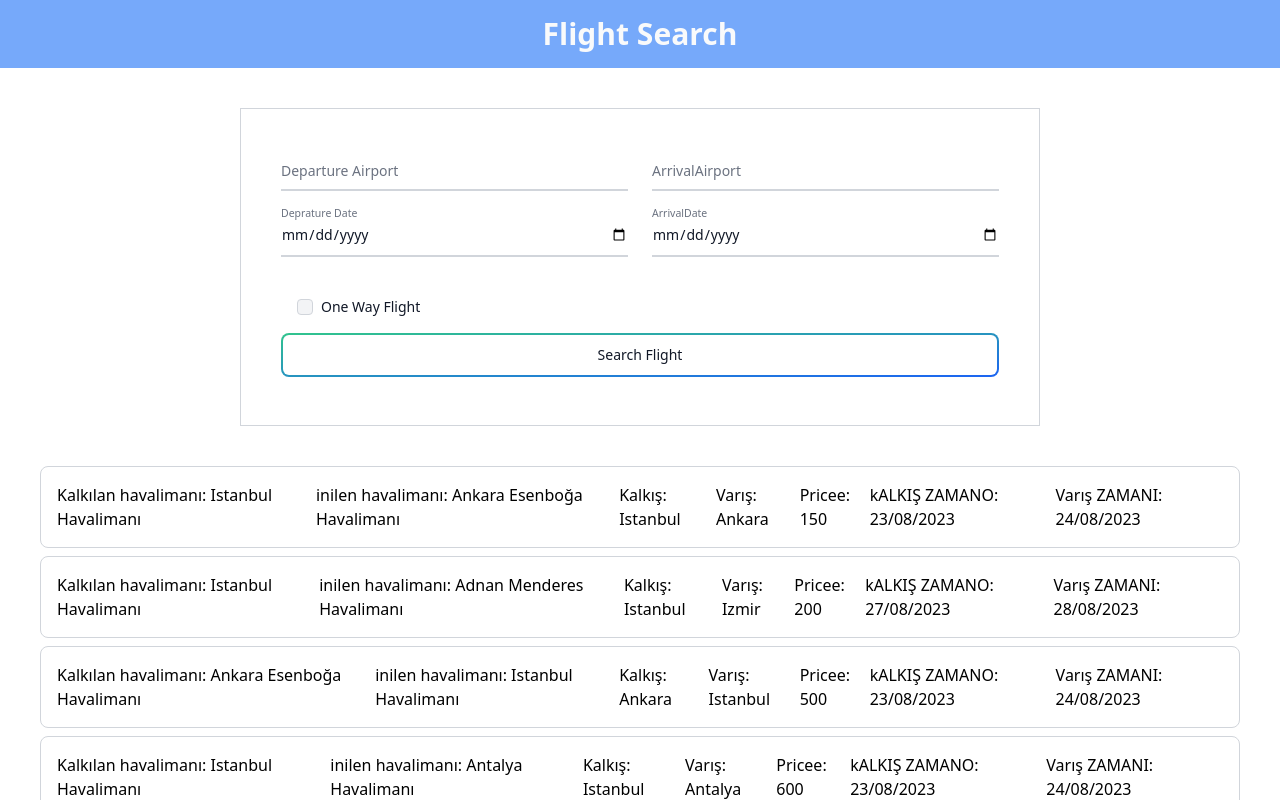
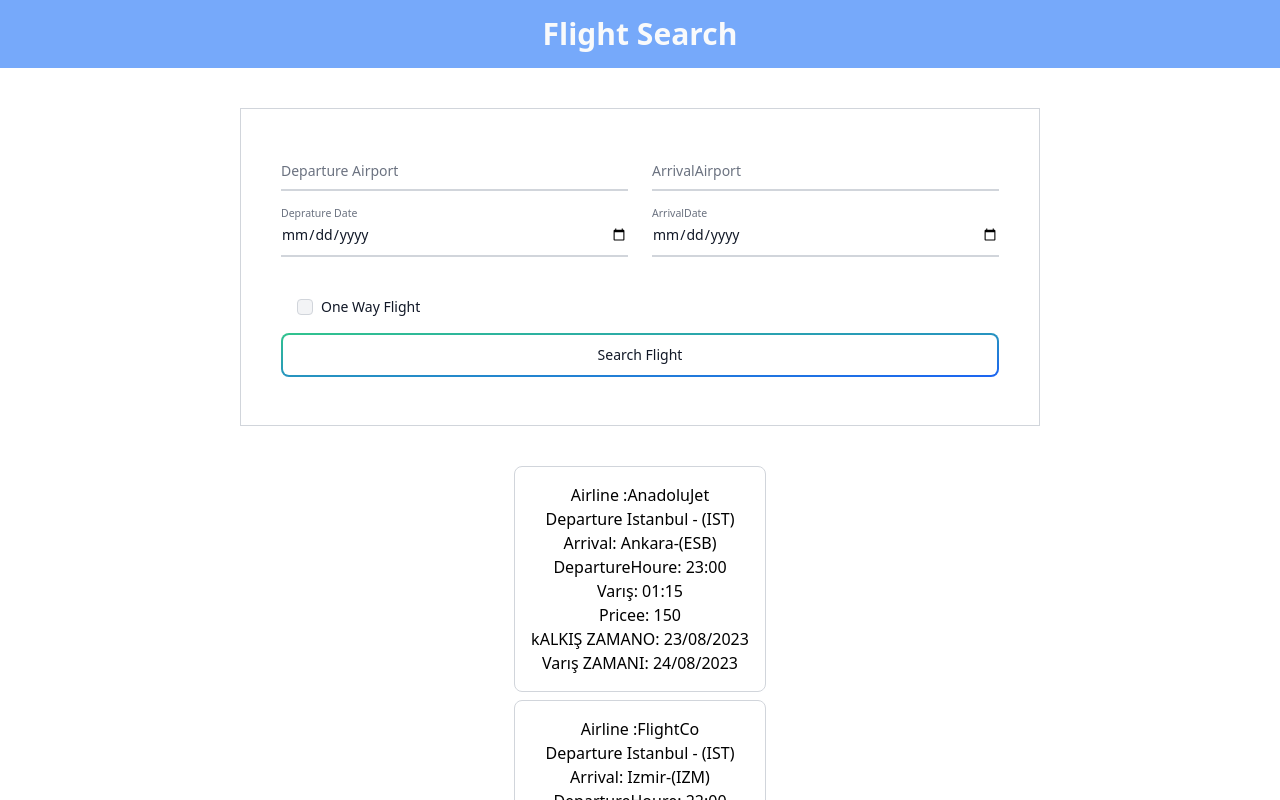
Before and after one commit to musayar9/FlightApp, a React (Create React App) app: page / in a window 1280 px wide. Shown: the top 800 px of the page. Built offline with nearby package versions, Linux system fonts and the light colour scheme; data requests are answered from the project's data file.

Commit message:
add departure hour

```diff
--- a/db.json
+++ b/db.json
@@ -2,7 +2,7 @@
   "flights": [
     {
       "id": 1,
-      "airline": "Example Airlines",
+      "airline": "AnadoluJet",
       "departureAirportCode": "IST",
       "arrivalAirportCode": "ESB",
       "departureAirport": "Istanbul Havalimanı",
@@ -11,6 +11,8 @@
       "arrivalCity": "Ankara",
       "departureTime": "2023-08-23",
       "arrivalTime": "2023-08-24",
+      "departureHour": "23:00",
+      "arrivalHour": "01:15",
       "price": 150
     },
     {
@@ -24,6 +26,8 @@
       "arrivalCity": "Izmir",
       "departureTime": "2023-08-27",
       "arrivalTime": "2023-08-28",
+      "departureHour": "22:00",
+      "arrivalHour": "01:00",
       "price": 200
     },
 
@@ -38,6 +42,8 @@
       "arrivalCity": "Istanbul",
       "departureTime": "2023-08-23",
       "arrivalTime": "2023-08-24",
+      "departureHour": "00:00",
+      "arrivalHour": "02:30",
       "price": 500
     },
     {
@@ -49,8 +55,10 @@
       "arrivalAirport": "Antalya Havalimanı",
       "departureCity": "Istanbul",
       "arrivalCity": "Antalya",
-      "departureTime": "2023-08-23",
+      "departureTime": "2023-08-24",
       "arrivalTime": "2023-08-24",
+      "departureHour": "09:00",
+      "arrivalHour": "12:00",
       "price": 600
     },
     {
@@ -64,6 +72,8 @@
       "arrivalCity": "Ankara",
       "departureTime": "2023-08-25",
       "arrivalTime": "2023-08-26",
+      "departureHour": "23:00",
+      "arrivalHour": "00:15",
       "price": 70
     },
     {
@@ -77,6 +87,8 @@
       "arrivalCity": "Adana",
       "departureTime": "2023-08-27",
       "arrivalTime": "2023-08-27",
+      "departureHour": "15:45",
+      "arrivalHour": "17:45",
       "price": 300
     },
 
@@ -91,6 +103,8 @@
       "arrivalCity": "Ankara",
       "departureTime": "2023-08-27",
       "arrivalTime": "2023-08-28",
+      "departureHour": "22:00",
+      "arrivalHour": "01:00",
       "price": 250
     },
 
@@ -105,6 +119,8 @@
       "arrivalCity": "Erzurum",
       "departureTime": "2023-08-25",
       "arrivalTime": "2023-08-26",
+      "departureHour": "21:30",
+      "arrivalHour": "01:30",
       "price": 900
     },
     {
@@ -118,6 +134,8 @@
       "arrivalCity": "Antalya",
       "departureTime": "2023-08-24",
       "arrivalTime": "2023-08-24",
+      "departureHour": "14:00",
+      "arrivalHour": "16:30",
       "price": 800
     }
   ]
--- a/package.json
+++ b/package.json
@@ -14,6 +14,7 @@
     "json-server": "^0.17.3",
     "react": "^18.2.0",
     "react-dom": "^18.2.0",
+    "react-icons": "^4.10.1",
     "react-redux": "^8.1.2",
     "react-scripts": "5.0.1",
     "web-vitals": "^2.1.4"
--- a/src/components/FlightSearchForm.js
+++ b/src/components/FlightSearchForm.js
@@ -81,8 +81,7 @@ function FlightSearchForm() {
       arrivalDate: e.target.checked ? "" : prevData.arrivalDate,
     }));
   };
-  const handleSearch = (e) => {
-  e.preventDefault()
+  const handleSearch = () => {
 
 if (
   searchData.departureAirport === "" ||
@@ -134,14 +133,10 @@ if (
 
   return (
     <div className="mx-auto flex flex-col items-center content-center mt-10 ">
+      <div
+        className="border border-gray-300 w-[800px] p-10"
 
-
-      <form
-        onSubmit={handleSearch}
-        className="border border-gray-300 w-[800px] p-10"
       >
-
-
         <div class="grid md:grid-cols-2 md:gap-6">
           <div class="relative z-0 w-full mb-6 group">
             <input
@@ -150,7 +145,7 @@ if (
               id="departureAirport"
               className="block py-2.5 px-0 w-full text-sm text-gray-900 bg-transparent border-0 border-b-2 border-gray-300 appearance-none dark:text-white dark:border-gray-600 dark:focus:border-blue-500 focus:outline-none focus:ring-0 focus:border-blue-600 peer"
               placeholder=" "
-              required
+
               value={searchData.departureAirport}
               onChange={handleChange}
             />
@@ -160,6 +155,9 @@ if (
             >
               Departure Airport
             </label>
+            {showError.departureAirport && (
+              <p className="error-message">Kalkış havaalanı boş bırakılamaz.</p>
+            )}
           </div>
           <div class="relative z-0 w-full mb-6 group">
             <input
@@ -239,14 +237,14 @@ if (
         </div>
 
         <button
-          type="onSubmit"
+       onClick={handleSearch}
           class="w-full relative inline-flex items-center justify-center p-0.5 mb-2 mr-2 overflow-hidden text-sm font-medium text-gray-900 rounded-lg group bg-gradient-to-br from-green-400 to-blue-600 group-hover:from-green-400 group-hover:to-blue-600 hover:text-white dark:text-white focus:ring-4 focus:outline-none focus:ring-green-200 dark:focus:ring-green-800"
         >
           <span class="w-full relative px-5 py-2.5 transition-all ease-in duration-75 bg-white dark:bg-gray-900 rounded-md group-hover:bg-opacity-0">
             Search Flight
           </span>
         </button>
-      </form>
+      </div>
 
       {/* <FlightFilter
         searchResult={searchResult}
--- a/src/components/FlightSearchList.js
+++ b/src/components/FlightSearchList.js
@@ -1,6 +1,6 @@
-import React from 'react'
+import React from "react";
 
-function FlightSearchList({flightStatus, searchResult}) {
+function FlightSearchList({ flightStatus, searchResult }) {
   const fortmatDate = (time) => {
     const newDate = time.split("-");
     console.log("newDate", newDate[2]);
@@ -15,16 +15,21 @@ function FlightSearchList({flightStatus, searchResult}) {
         {flightStatus === "succeded" && searchResult.length > 0 ? (
           <>
             {searchResult.map((flight) => (
-              <li key={flight.id} className="flex items-center justify-center border border-gray-300 rounded-lg p-4 m-2">
+              <li
+                key={flight.id}
+                className="flex flex-col items-center justify-center border border-gray-300 rounded-lg p-4 m-2"
+              >
+                <p>Airline :{flight.airline}</p>
 
-              <div>
-                    <p></p>
-
-              </div>
-                <p>Kalkılan havalimanı: {flight.departureAirport}</p>
-                <p>inilen havalimanı: {flight.arrivalAirport}</p>
-                <p>Kalkış: {flight.departureCity}</p>
-                <p>Varış: {flight.arrivalCity}</p>
+                <p>
+                  Departure {flight.departureCity} - (
+                  {flight.departureAirportCode})
+                </p>
+                <p>
+                  Arrival: {flight.arrivalCity}-({flight.arrivalAirportCode})
+                </p>
+                <p>DepartureHoure: {flight.departureHour}</p>
+                <p>Varış: {flight.arrivalHour}</p>
                 <p>Pricee: {flight.price}</p>
                 <p>kALKIŞ ZAMANO: {fortmatDate(flight.departureTime)}</p>
                 <p>Varış ZAMANI: {fortmatDate(flight.arrivalTime)}</p>
@@ -41,4 +46,4 @@ function FlightSearchList({flightStatus, searchResult}) {
   );
 }
 
-export default FlightSearchList
+export default FlightSearchList;
```
Also changed, not shown: data/db.json (+57 -21 lines), 1 other file (tests, documents, lock files or other folders).
